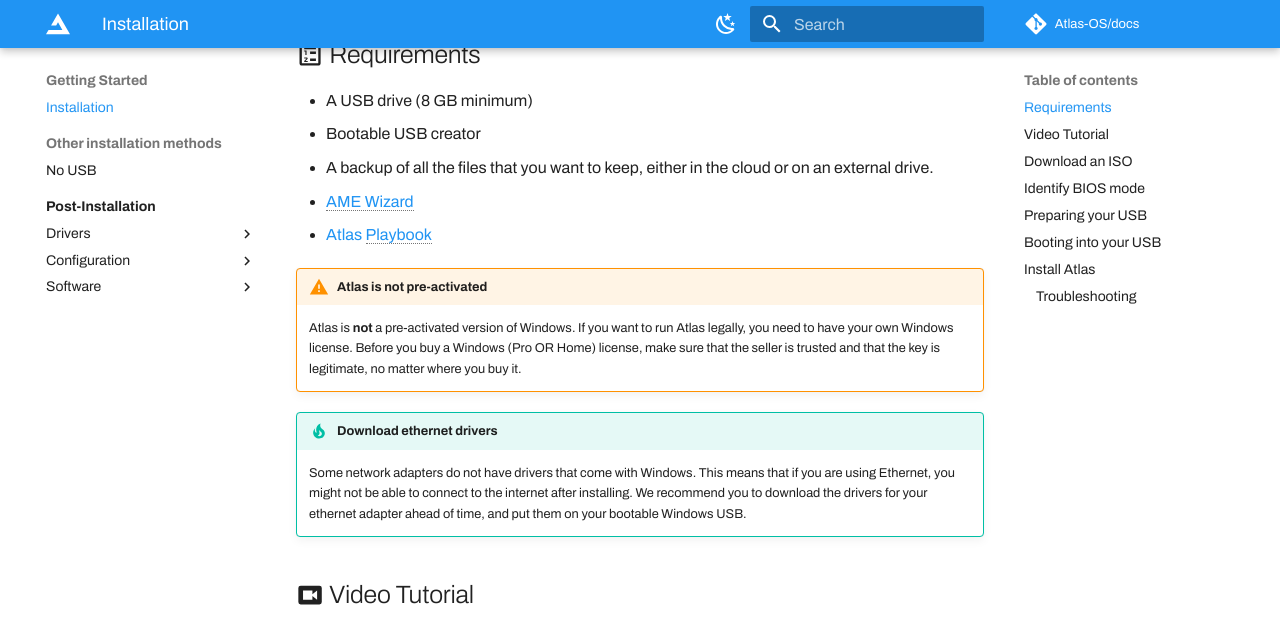
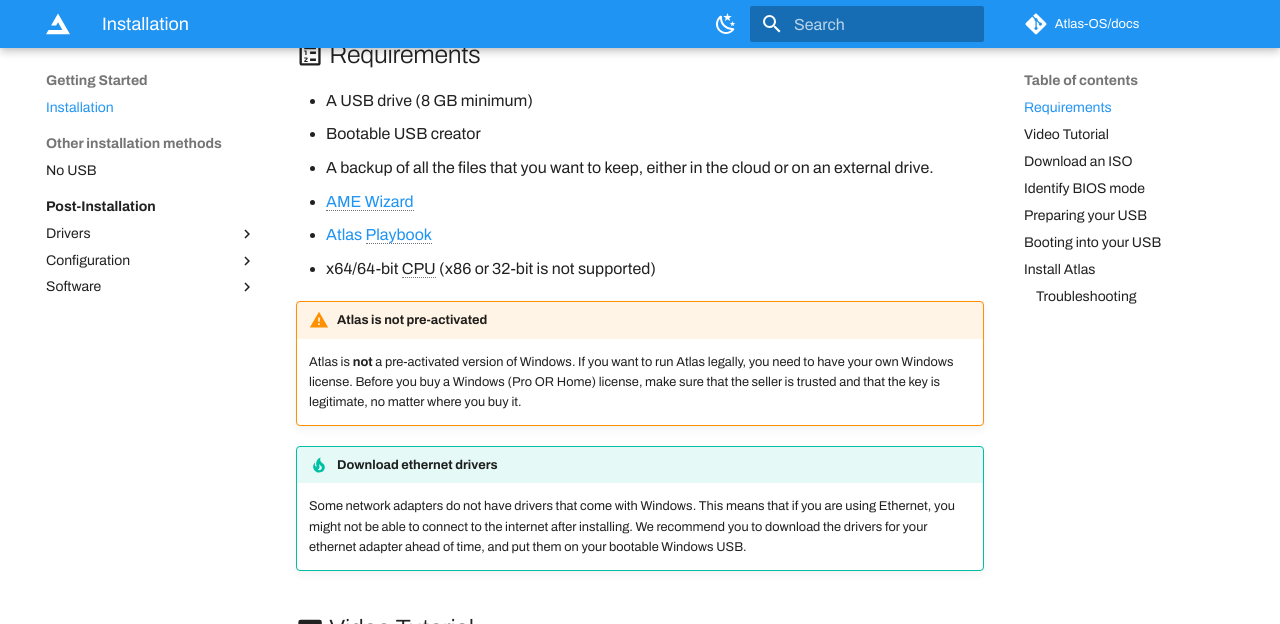
Before and after one commit to Atlas-OS/docs, an MkDocs documentation site: the page built from docs/getting-started/installation.md, in a window 1280 px wide and 900 px high, scrolled down 365 px, cut to the strip 0-624 px from the top of the window. Built offline with MkDocs 1.6.1 and Material for MkDocs 9.7.7, drawn with Linux system fonts in a browser that asks for light colours; some web fonts are replaced; comment, search, counter and statistics services are not loaded.

Commit message:
docs: :memo: clarification on 64 bit only

```diff
--- a/docs/getting-started/installation.md
+++ b/docs/getting-started/installation.md
@@ -10,6 +10,7 @@
 * A backup of all the files that you want to keep, either in the cloud or on an external drive.
 * [AME Wizard](https://atlasos.net/downloads)
 * [Atlas Playbook](https://atlasos.net/downloads)
+* x64/64-bit CPU (x86 or 32-bit is not supported)
 
 !!! warning "Atlas is not pre-activated"
     Atlas is **not** a pre-activated version of Windows. If you want to run Atlas legally, you need to have your own Windows license. Before you buy a Windows (Pro OR Home) license, make sure that the seller is trusted and that the key is legitimate, no matter where you buy it.
```
